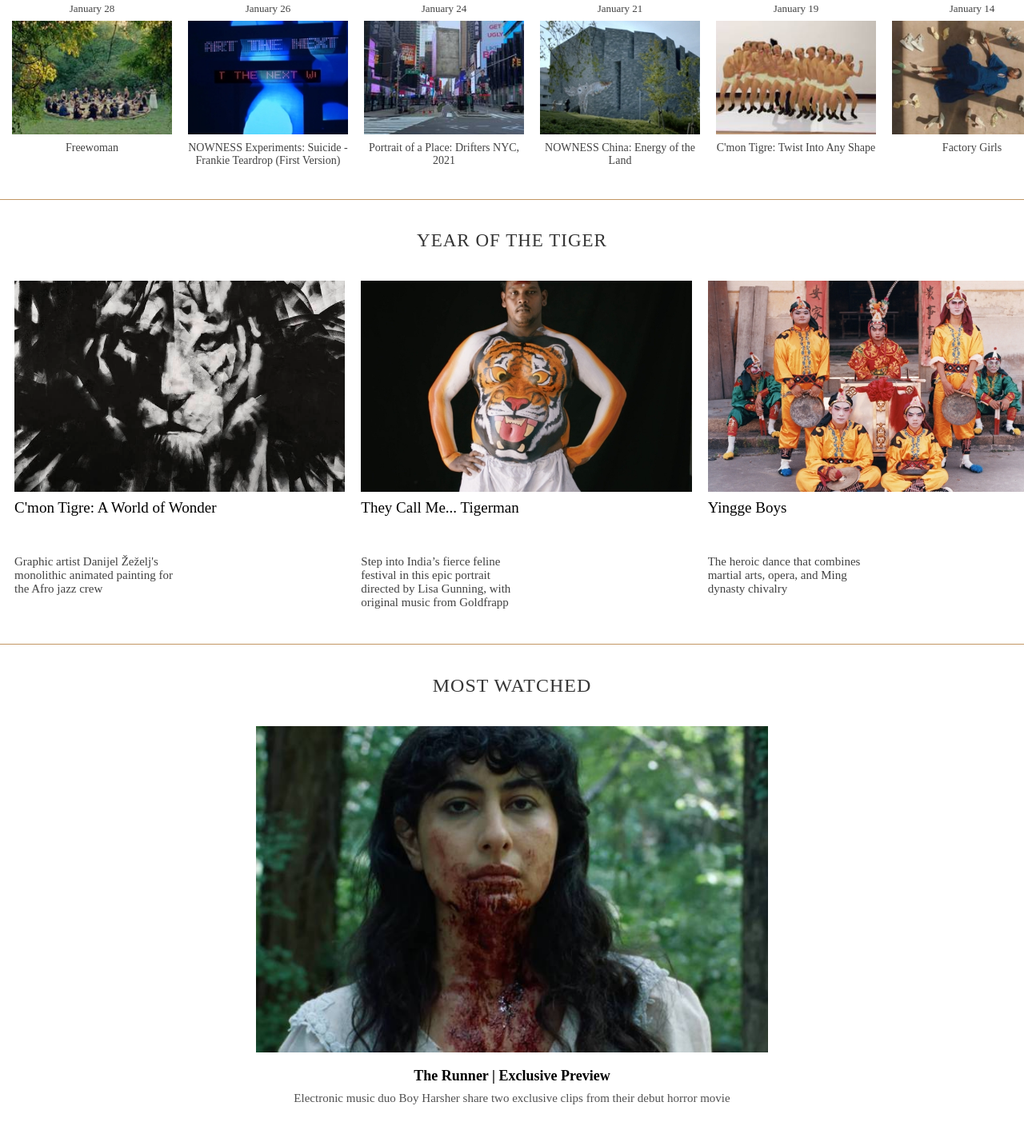
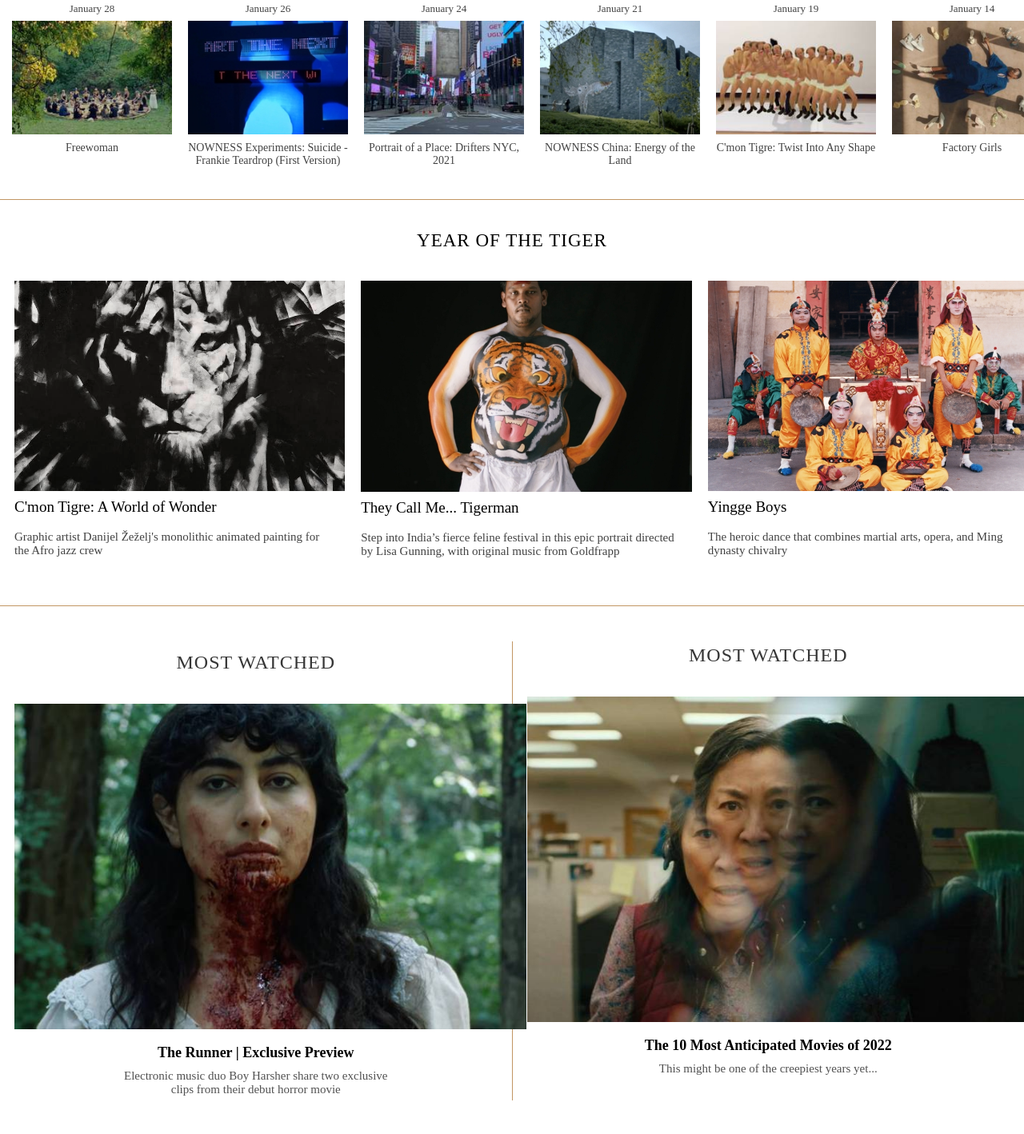
Before and after one commit to stevehoang91/homage-piece, a plain HTML site: page nowness/index.html in a window 1280 px wide. Shown: the part 680-2098 px from the top of the page at 80% size. Drawn offline with Linux system fonts and the light colour scheme; a web font is replaced by a local one.

Commit message:
Add files via upload

```diff
--- a/nowness/index.html
+++ b/nowness/index.html
@@ -207,7 +207,7 @@
           <?xml version="1.0" encoding="iso-8859-1"?>
 <!-- Generator: Adobe Illustrator 19.1.0, SVG Export Plug-In . SVG Version: 6.00 Build 0)  -->
 <svg version="1.1" id="Capa_1" xmlns="http://www.w3.org/2000/svg" xmlns:xlink="http://www.w3.org/1999/xlink" x="0px" y="0px"
-	 viewBox="0 0 317.182 317.182" style="enable-background:new 0 0 317.182 317.182;" xml:space="preserve">
+viewBox="0 0 317.182 317.182" style="enable-background:new 0 0 317.182 317.182;" xml:space="preserve">
 <g>
 	<path d="M185.757,0C114.507,0,56.542,57.966,56.542,129.215c0,34.055,13.249,65.069,34.855,88.175L2.212,306.575l10.606,10.607
 		l89.44-89.44c22.537,19.129,51.691,30.688,83.498,30.688c71.249,0,129.214-57.966,129.214-129.215S257.006,0,185.757,0z
@@ -346,10 +346,10 @@ width="25px" height="25px" viewBox="0 0 472.615 472.615" style="enable-backgroun
       <span>YEAR OF THE TIGER</span>
 <div class="module-content">
       <div class="module-section-1">
-        <a href="#"><img
+        <div class="module-img-1"><a href="#"><img
           src="/images/World of Wonder pic1.jpeg"
           alt="C'mon Tigre: A World of Wonder"
-        /></a>
+        /></a></div>
         <h2><a href="#">C'mon Tigre: A World of Wonder</a></h2>
         <p>
           <a href="#">Graphic artist Danijel Žeželj's monolithic animated painting for the
@@ -357,19 +357,19 @@ width="25px" height="25px" viewBox="0 0 472.615 472.615" style="enable-backgroun
         </p>
       </div>
       <div class="module-section-2">
-        <a href="#"><img
+        <div class="module-img-2"><a href="#"><img
           src="/images/TIGERMAN STILL 9.jpeg"
           alt="They Call Me... Tigerman"
-        /></a>
+        /></a></div>
         <h2><a href="#">They Call Me... Tigerman</a></h2>
         <p><a href="#">Step into India’s fierce feline festival in this epic portrait directed by Lisa Gunning, with original music from Goldfrapp</a>
         </p>
       </div>
       <div class="module-section-3">
-        <a href="#"><img
+        <div class="module-img-3"><a href="#"><img
           src="/images/Yingge boys.jpeg"
           alt="Yingge Boys"
-        /></a>
+        /></a></div>
         <h2><a href="#">Yingge Boys</a></h2>
         <p>
           <a href="#">The heroic dance that combines martial arts, opera, and Ming dynasty chivalry</a>
@@ -378,6 +378,7 @@ width="25px" height="25px" viewBox="0 0 472.615 472.615" style="enable-backgroun
       <div class="module-line"></div>
     </section>
     <section class="most-watched">
+      <div class="most-watched-left">
       <span>MOST WATCHED</span>
       <div class="most-watched-1">
         <a href="#"><img
@@ -388,7 +389,8 @@ width="25px" height="25px" viewBox="0 0 472.615 472.615" style="enable-backgroun
         <p>
           <a href="#">Electronic music duo Boy Harsher share two exclusive clips from their debut horror movie</a>
         </p>
-      </div>
+      </div></div>
+      <div class="most-watched-right">
       <span>MOST WATCHED</span>
       <div class="most-watched-2">
         <a href="#"><img
@@ -397,7 +399,7 @@ width="25px" height="25px" viewBox="0 0 472.615 472.615" style="enable-backgroun
         /></a>
         <h2><a href="#">The 10 Most Anticipated Movies of 2022</a></h2>
         <p><a href="#">This might be one of the creepiest years yet...</a></p>
-      </div>
+      </div></div>
     </section>
     <section class="share-the-love">
       <span>SHARE THE LOVE</span>
--- a/nowness/styles.scss
+++ b/nowness/styles.scss
@@ -624,13 +624,6 @@ a:active {
   right: 90px;
 }
 
-.iconbar {
-  display: flex;
-  justify-content: flex-end;
-  flex: 1;
-  margin-right: 45px;
-}
-
 .menu-bar1,
 .menu-bar2,
 .menu-bar3 {
@@ -901,6 +894,13 @@ nav {
   display: flex;
   flex-direction: column;
   max-width: auto;
+}
+
+.most-watched-left span,
+.most-watched-right span {
+  display: flex;
+  justify-content: center;
+  margin-top: 10px;
 }
 
 .most-watched span {
@@ -1213,6 +1213,8 @@ nav {
   .module span {
     font-size: 23px;
     padding: 35px 0;
+    font-weight: 300;
+    color: #000;
   }
   .module h2 {
     font-size: 19px;
@@ -1222,7 +1224,8 @@ nav {
     color: rgb(66, 66, 66);
     padding-bottom: 0px;
     padding-right: 0px;
-    width: 200px;
+    width: auto;
+    text-align: left;
   }
   .module-section-3 {
     border-bottom: none;
@@ -1237,10 +1240,7 @@ nav {
     padding-top: 35px;
     padding-bottom: 35px;
   }
-  .most-watched img {
-    max-width: 50%;
-    margin: auto;
-  }
+
   .most-watched h2 {
     font-size: 18px;
     padding-top: 20px;
@@ -1384,4 +1384,59 @@ nav {
     height: 2px;
     width: 25px;
   }
+  .search_icon {
+    right: 200px;
+    top: 35px;
+  }
+  .play_icon {
+    top: 35px;
+    right: 160px;
+  }
+  .profile_icon {
+    top: 35px;
+    right: 120px;
+  }
+  .main-hero-p {
+    font-size: 17px;
+    top: 87%;
+  }
+  .main-hero-h2 {
+    font-size: 38px;
+    top: 68%;
+  }
+  .main-hero-play {
+    top: 68%;
+  }
+  .module p {
+    width: auto;
+  }
+  .module h2 {
+    height: 30px;
+  }
+  .module span {
+    font-weight: 300;
+    color: #000;
+  }
+  .most-watched {
+    flex-direction: row;
+    align-items: center;
+    padding: 35px 0px;
+    border-bottom: rgb(194, 150, 99) 1px solid;
+    justify-content: center;
+  }
+  .most-watched-2 {
+    border: none;
+  }
+  .most-watched-left {
+    border-right: rgb(194, 150, 99) 1px solid;
+  }
+  .most-watched-left span,
+  .most-watched-right span {
+    padding-top: 0;
+  }
+  .module-content {
+    display: flex;
+    flex-direction: columns;
+    justify-content: center;
+  }
 }
```
Also changed, not shown: nowness/styles.css, 1 other file.
